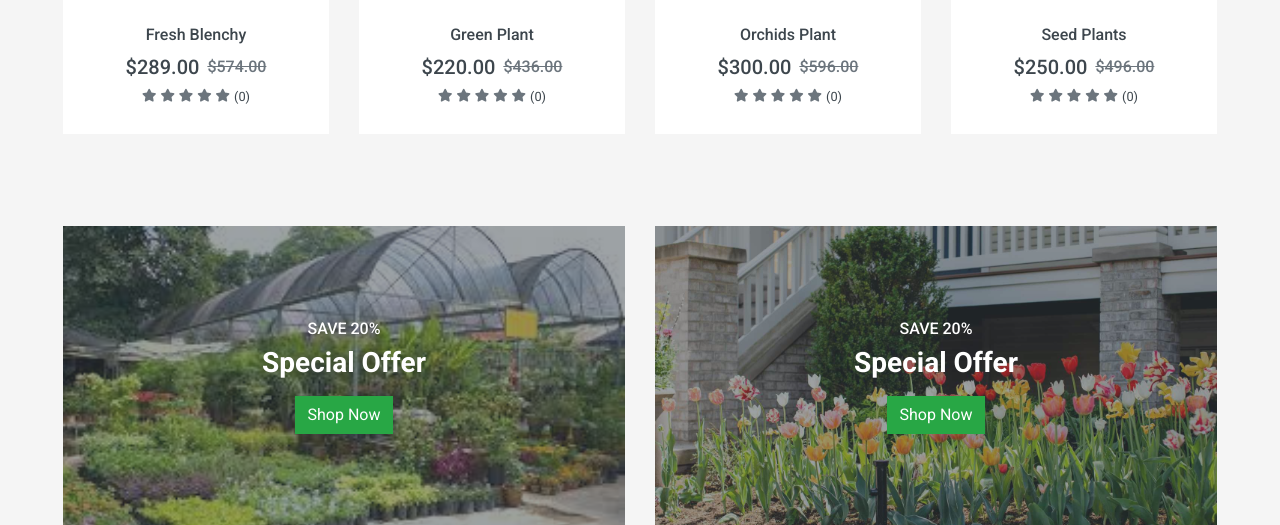
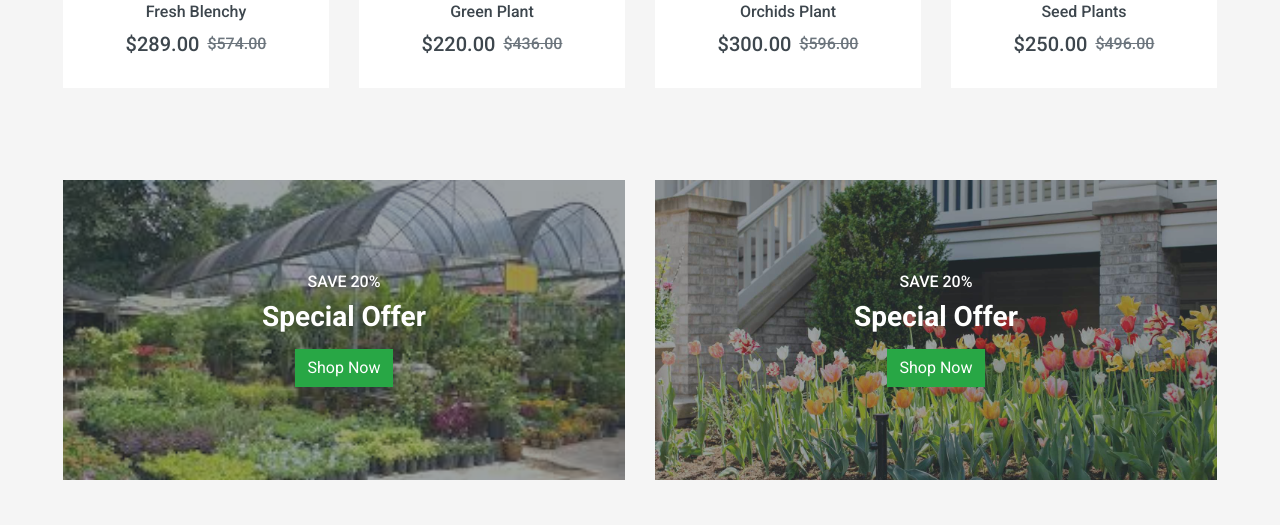
Before and after one commit to rashiddalii/greenify, a PHP site: page /index.php?profile=13 in a window 1280 px wide. Shown: the part 2340-2865 px from the top of the page. Run offline with PHP 8.4, Linux system fonts and the light colour scheme; the visitor is signed in with stand-in values (Sample User, id 1); data comes from the database, SQL or seed files in the repository; some libraries are stand-ins or nearby versions.

Commit message:
icon , profile , color

```diff
--- a/site/common/topbar.php
+++ b/site/common/topbar.php
@@ -28,8 +28,8 @@
                             <div class="dropdown-menu dropdown-menu-right">
                                 <?php $profile =  $arr['id'] + 10201211;
                                 // echo "<a href='../vendor/index.php?profile=$profile' class='dropdown-item'>Add Products</a>";
+                                echo "<a href='../src/profile.php?profile=$profile' class='dropdown-item'>My Profile</a>";
                                 echo "<a href='../../logout.php' class='dropdown-item'>Sign out</a>";
-                                echo "<a href='../src/profile.php?profile=$profile' class='dropdown-item'>My Profile</a>";
 
                                 ?>
                             </div>
--- a/site/index.php
+++ b/site/index.php
@@ -70,8 +70,8 @@ if (isset($_GET['profile'])) {
                                 <div class="dropdown-menu dropdown-menu-right">
                                     <?php $profile =  $arr['id'] + 10201211;
                                     // echo "<a href='../vendor/index.php?profile=$profile' class='dropdown-item'>Add Products</a>";
+                                    echo "<a href='src/profile.php?profile=$profile' class='dropdown-item'>My Profile</a>";
                                     echo "<a href='../logout.php' class='dropdown-item'>Sign out</a>";
-                                    echo "<a href='src/profile.php?profile=$profile' class='dropdown-item'>My Profile</a>";
 
                                     ?>
                                 </div>
@@ -153,7 +153,7 @@ if (isset($_GET['profile'])) {
             <div class="col-lg-9">
                 <nav class="navbar navbar-expand-lg bg-dark navbar-dark py-3 py-lg-0 px-0">
                     <a href="" class="text-decoration-none d-block d-lg-none">
-                        <span class="h1 text-uppercase text-dark bg-dark px-2">Style</span>
+                        <span class="h1 text-uppercase text-light bg-dark px-2">Style</span>
                         <span class="h1 text-uppercase text-dark bg-primary px-2 ml-n1">Yard</span>
                     </a>
                     <button type="button" class="navbar-toggler" data-toggle="collapse" data-target="#navbarCollapse">
@@ -174,7 +174,7 @@ if (isset($_GET['profile'])) {
                             <a href="src/orders.php?profile=<?php echo $profile ?>" class="nav-item nav-link ">Orders</a>
                             <a href="src/contact.php?profile=<?php echo $profile ?>" class="nav-item nav-link ">Contact</a>
                         </div>
-                        <div class="navbar-nav ml-auto py-0 d-none d-lg-block">
+                        <div class="navbar-nav ml-auto py-0  d-lg-block">
                             <!-- <a href="" class="btn px-0">
                                 <i class="fas fa-heart text-success"></i>
                                 <span class="badge text-secondary border border-secondary rounded-circle" style="padding-bottom: 2px;">0</span>
@@ -458,20 +458,6 @@ if (isset($_GET['profile'])) {
 
             if (mysqli_num_rows($res) > 0) {
                 while ($arr = mysqli_fetch_array($res)) {
-                    $product_id = $arr['id'];
-
-                    // Fetch average rating for the product
-                    $rating_qry = "SELECT AVG(rating) as avg_rating, COUNT(*) as total_reviews FROM reviews WHERE product_id = $product_id";
-                    $rating_res = mysqli_query($con, $rating_qry);
-                    $rating_row = mysqli_fetch_assoc($rating_res);
-
-                    $average_rating = isset($rating_row['avg_rating']) ? round((float) $rating_row['avg_rating'], 1) : 0; // Handle NULL values
-                    $total_reviews = $rating_row['total_reviews'];
-
-                    // Generate star ratings
-                    $fullStars = floor($average_rating);
-                    $halfStar = ($average_rating - $fullStars) >= 0.5 ? 1 : 0;
-                    $emptyStars = 5 - ($fullStars + $halfStar);
             ?>
 
                     <div class="col-lg-3 col-md-4 col-sm-6 pb-1">
@@ -495,16 +481,14 @@ if (isset($_GET['profile'])) {
                                     <h6 class="text-muted ml-2"><del>$<?php echo ($arr['itemPrice'] - 2) * 2 ?>.00</del></h6>
                                     <!-- <h6 class="text-muted ml-2"><del>$123.00</del></h6> -->
                                 </div>
-                                <div class="d-flex align-items-center justify-content-center text-primary mb-1">
-                                    <?php
-                                    echo str_repeat("<small class='fa fa-star text-primary mr-1'></small>", $fullStars);
-                                    echo $halfStar ? "<small class='fa fa-star-half-alt text-primary mr-1'></small>" : "";
-                                    echo str_repeat("<small class='fa fa-star text-muted mr-1'></small>", $emptyStars);
-                                    ?>
-                                    <small class="<?php echo ($total_reviews > 0) ? 'text-primary' : 'text-dark'; ?>">
-                                        (<?php echo $total_reviews; ?>)
-                                    </small>
-                                </div>
+                                <!-- <div class="d-flex align-items-center justify-content-center mb-1">
+                                                <small class="fa fa-star text-primary mr-1"></small>
+                                                <small class="fa fa-star text-primary mr-1"></small>
+                                                <small class="fa fa-star text-primary mr-1"></small>
+                                                <small class="fa fa-star text-primary mr-1"></small>
+                                                <small class="fa fa-star text-primary mr-1"></small>
+                                                <small>(99)</small>
+                                            </div> -->
                             </div>
                         </div>
                     </div>
```
Also changed, not shown: site/common/navbar.php (+12 -3 lines).
